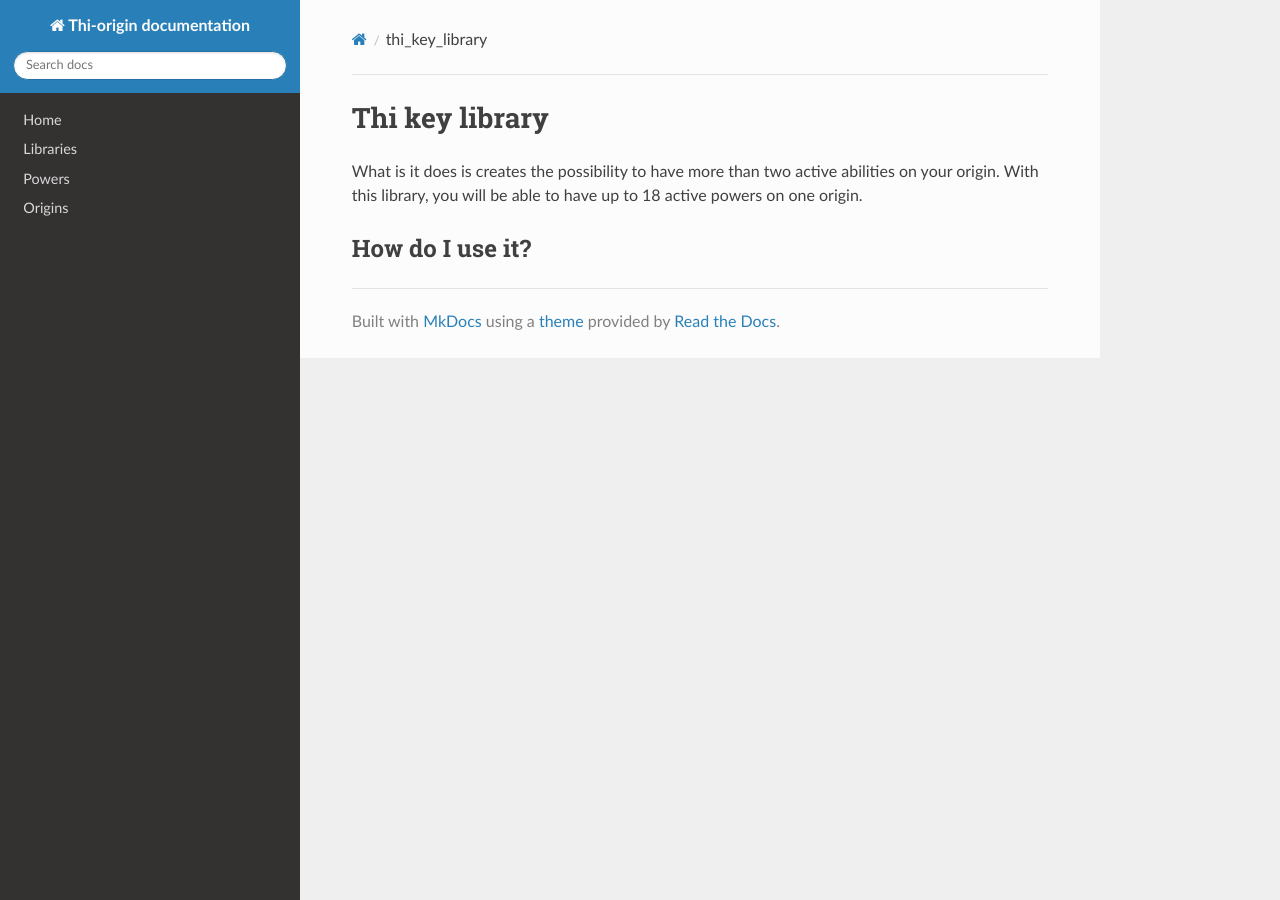
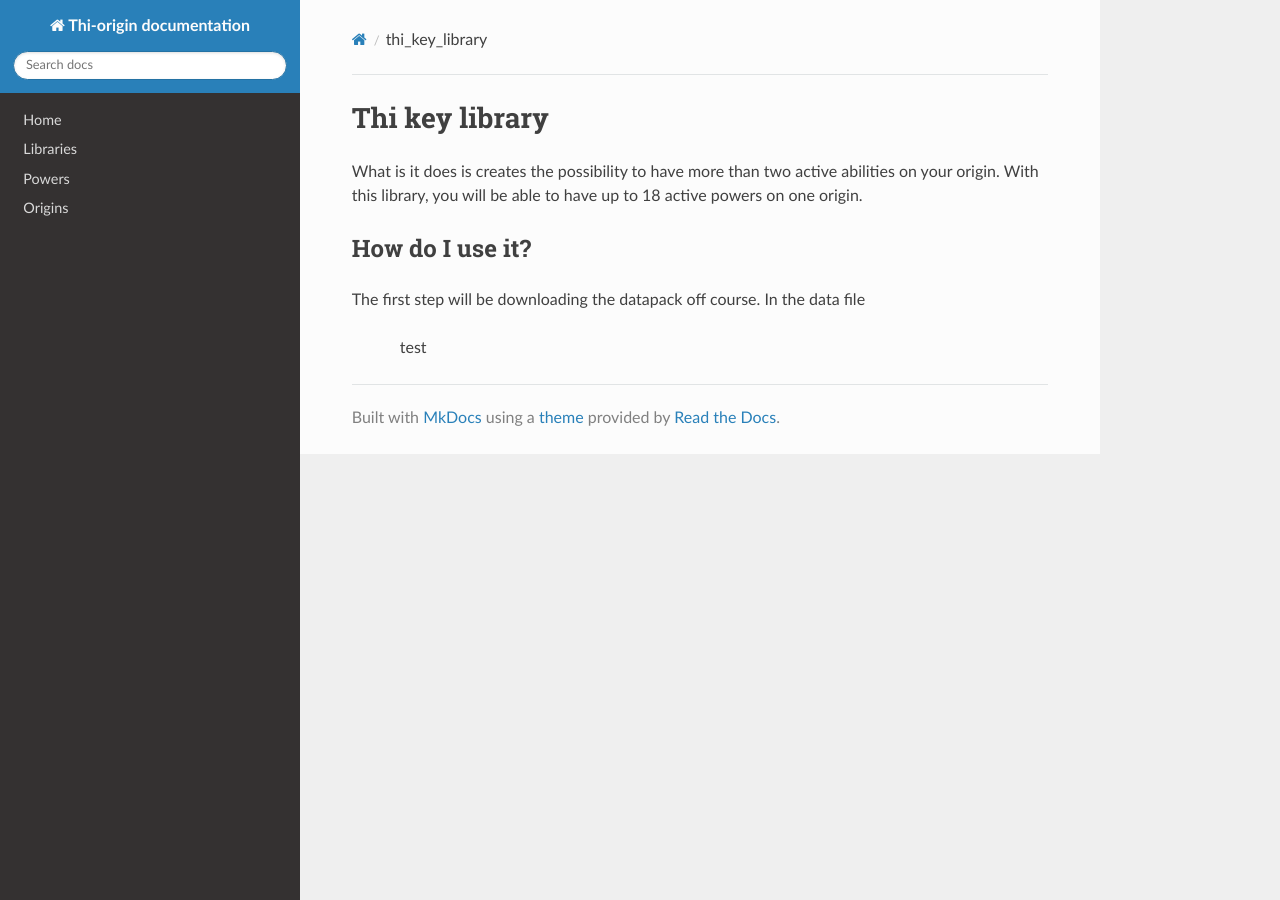
Before and after one commit to MisionThi/thi-origins-stuff, an MkDocs documentation site: the page built from docs/thi_key_library.md, in a window 1280 px wide. Built offline with MkDocs 1.6.1, drawn with Linux system fonts in a browser that asks for light colours; nearby versions of some CDN libraries.

Commit message:
Update thi_key_library.md

```diff
--- a/docs/thi_key_library.md
+++ b/docs/thi_key_library.md
@@ -9,3 +9,5 @@ What is it does is creates the possibility to have more than two active abilitie
 With this library, you will be able to have up to 18 active powers on one origin.
 
 ## How do I use it?
+The first step will be downloading the datapack off course. In the data file
+>> test
```
